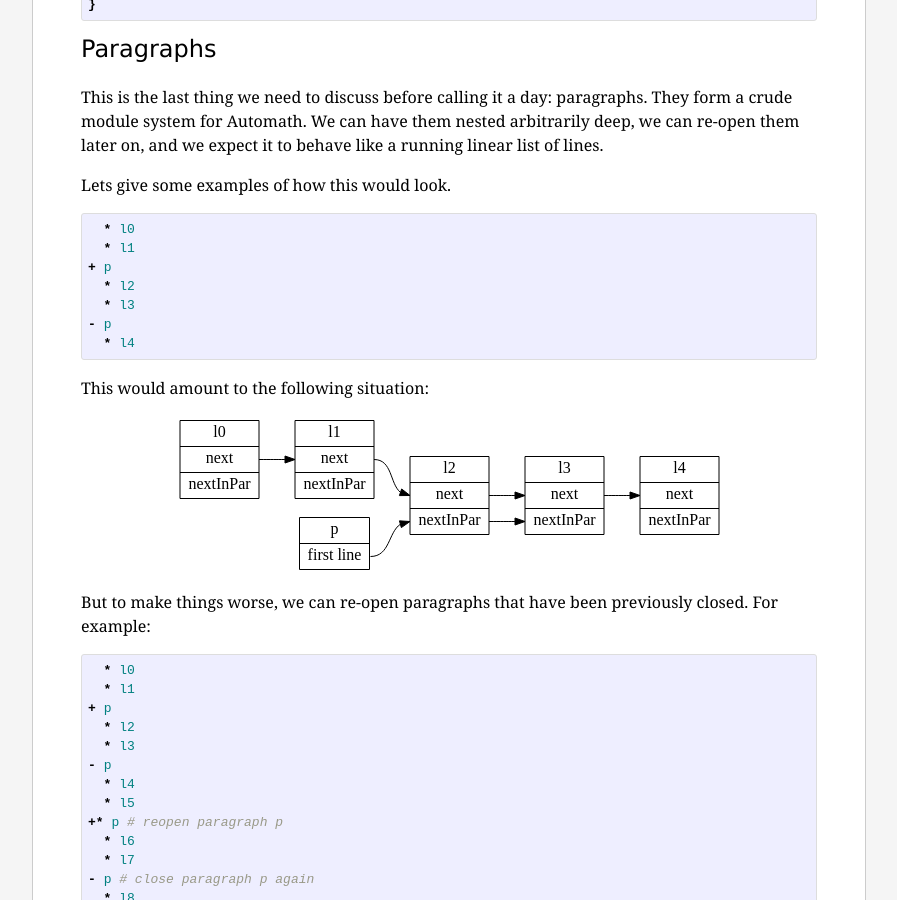
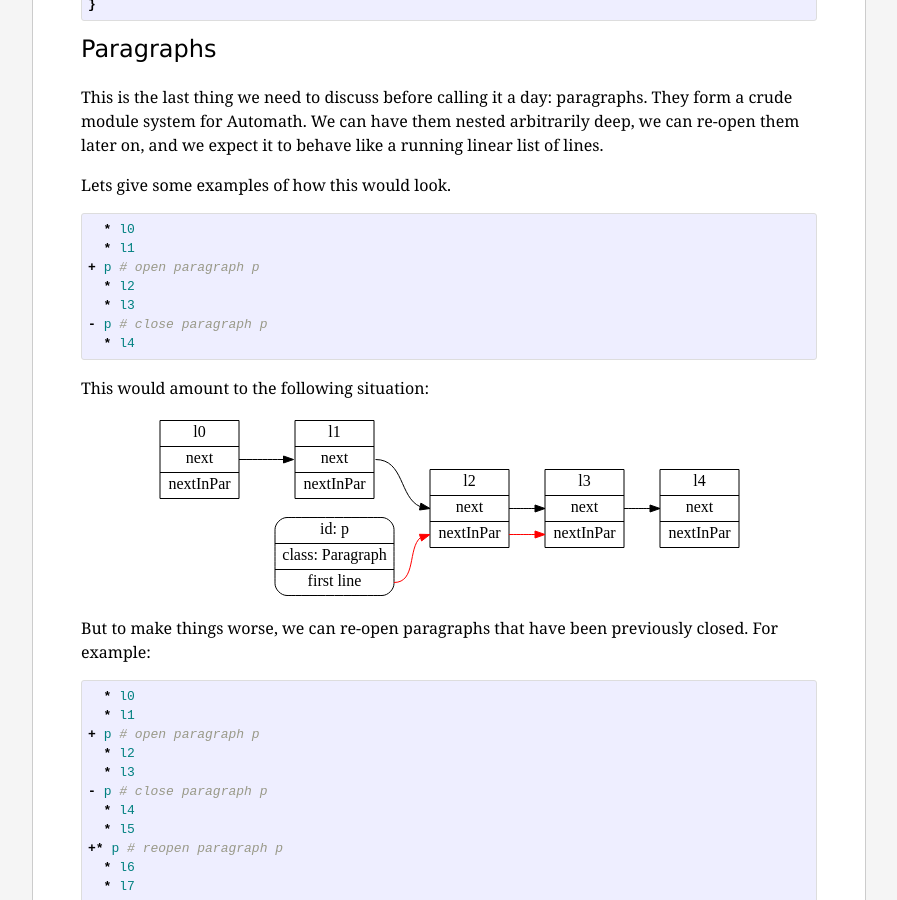
Before and after one commit to pqnelson/pqnelson.github.com, a Jekyll site: the page built from _posts/2016-01-02-automath-data-structures.md, in a window 1280 px wide and 900 px high, scrolled down 5719 px. Shown: the whole window, without its empty margins (191-1088 px from the left). Built offline with Jekyll 4.4.1, drawn with Linux system fonts in a browser that asks for light colours; Markdown is read by kramdown in place of the engine named in the settings.

Commit message:
[minor] Tweaked a few images

```diff
--- a/_posts/2016-01-02-automath-data-structures.md
+++ b/_posts/2016-01-02-automath-data-structures.md
@@ -298,27 +298,27 @@ Lets give some examples of how this would look.
 
 <div class="highlight"><pre>  <span class="o">*</span> <span class="nv">l0</span>
   <span class="o">*</span> <span class="nv">l1</span>
-<span class="o">+</span> <span class="nv">p</span>
+<span class="o">+</span> <span class="nv">p</span> <span class="c"># open paragraph p</span>
   <span class="o">*</span> <span class="nv">l2</span>
   <span class="o">*</span> <span class="nv">l3</span>
-<span class="o">-</span> <span class="nv">p</span>
+<span class="o">-</span> <span class="nv">p</span> <span class="c"># close paragraph p</span>
   <span class="o">*</span> <span class="nv">l4</span>
 </pre></div>
 
 This would amount to the following situation:
 
 <img alt="Paragraphs as a linked list" src="{{ site.url }}/assets/auto-ds-par0.svg"
-style="max-width:547px;" />
+style="max-width:587px;" />
 
 But to make things worse, we can re-open paragraphs that have been
 previously closed. For example:
 
 <div class="highlight"><pre>  <span class="o">*</span> <span class="nv">l0</span>
   <span class="o">*</span> <span class="nv">l1</span>
-<span class="o">+</span> <span class="nv">p</span>
+<span class="o">+</span> <span class="nv">p</span> <span class="c"># open paragraph p</span>
   <span class="o">*</span> <span class="nv">l2</span>
   <span class="o">*</span> <span class="nv">l3</span>
-<span class="o">-</span> <span class="nv">p</span>
+<span class="o">-</span> <span class="nv">p</span> <span class="c"># close paragraph p</span>
   <span class="o">*</span> <span class="nv">l4</span>
   <span class="o">*</span> <span class="nv">l5</span>
 <span class="o">+*</span> <span class="nv">p</span> <span class="c"># reopen paragraph p</span>
```
Also changed, not shown: assets/auto-ds-par0.svg, 1 other file.
